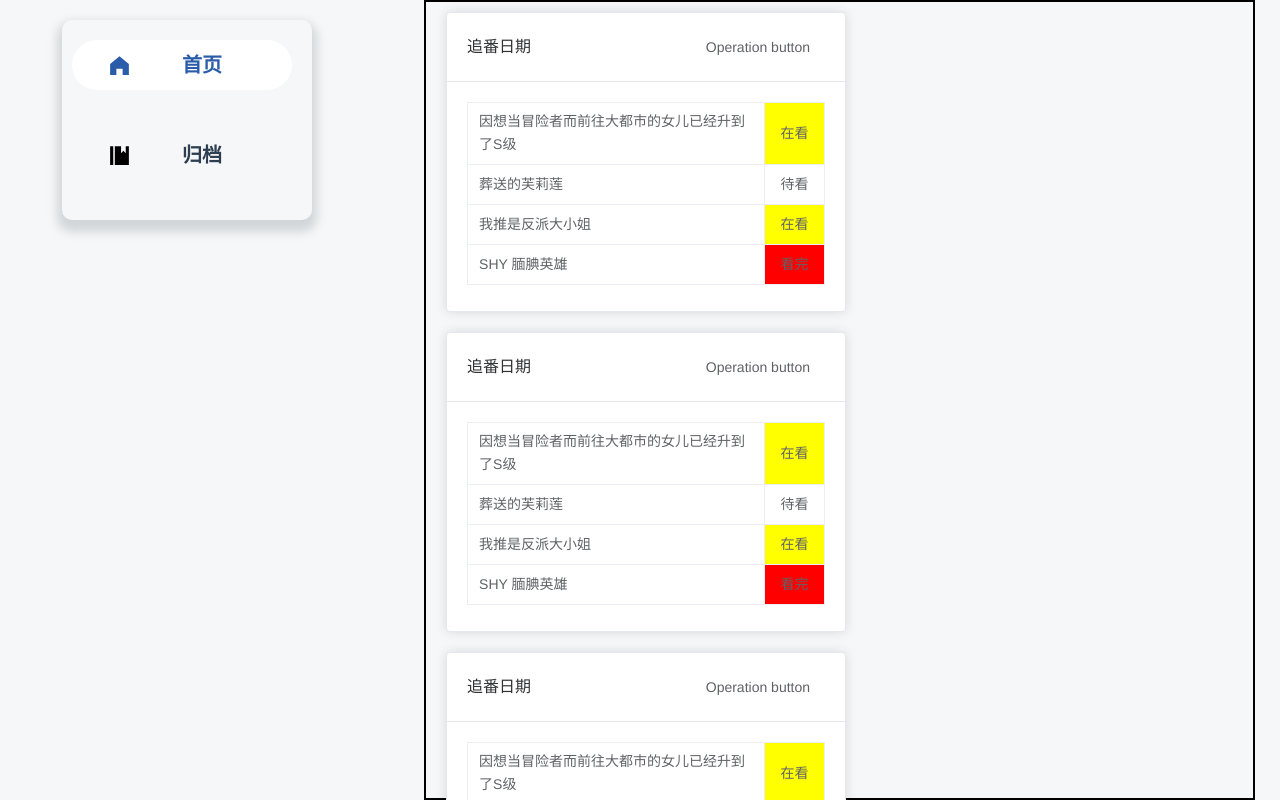
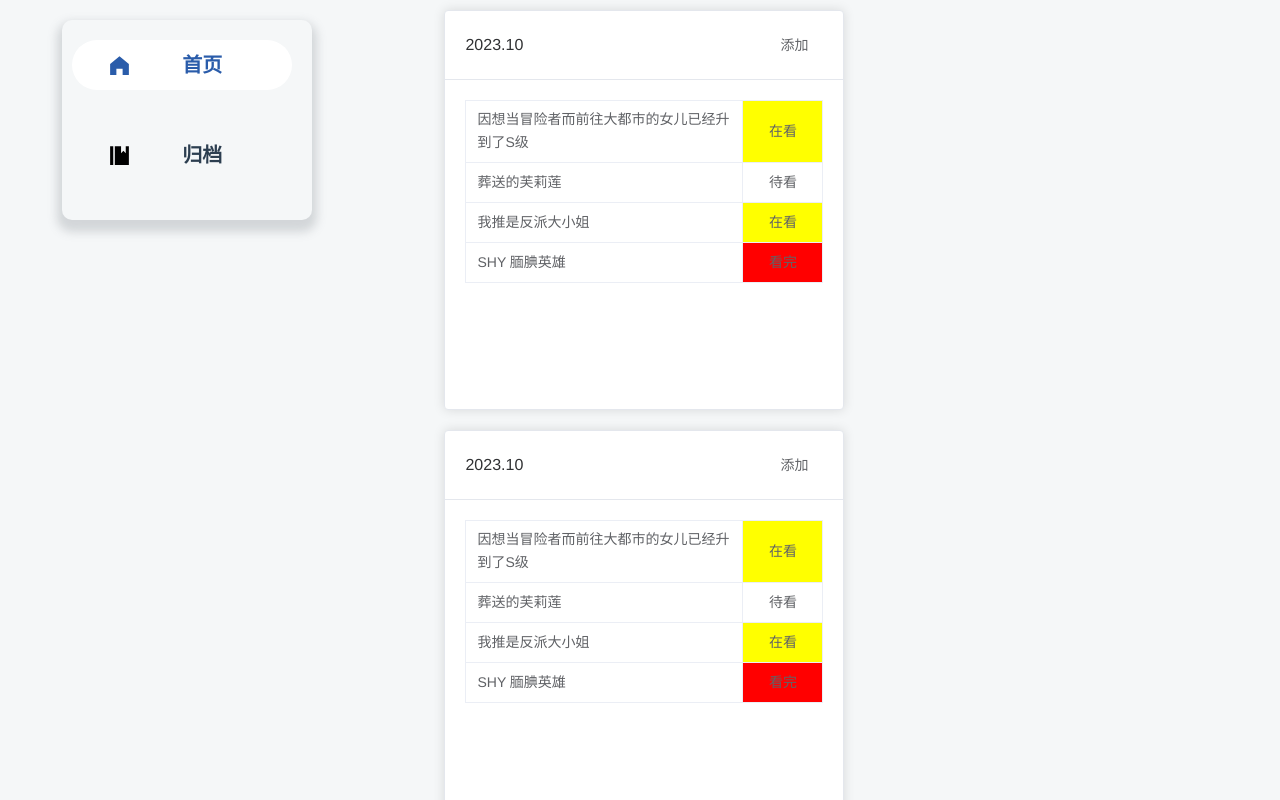
Before and after one commit to kurodasense/animerecord, a Vue app in the folder animerecord/: page /main/home in a window 1280 px wide. Shown: the top 800 px of the page. Built offline with nearby package versions, Linux system fonts and the light colour scheme.

Commit message:
card-item的单元格修改

```diff
--- a/animerecord/src/components/Rightcontent/CardItem.vue
+++ b/animerecord/src/components/Rightcontent/CardItem.vue
@@ -2,14 +2,43 @@
   <el-card class="box-card">
     <template #header>
       <div class="card-header">
-        <span>追番日期</span>
-        <el-button class="button" text>Operation button</el-button>
+        <span>{{record_date}}</span>
+        <el-button class="button" text @click="addRecord">添加</el-button>
       </div>
     </template>
-    <el-scrollbar height="200px">
-      <el-table :data="tableData" border style="width: 100%" :show-header="false" :cell-style="cellStyle">
-        <el-table-column prop="anime_name" label="anime_name" width="auto" />
-        <el-table-column prop="watch_status" label="watch_status" width="60" align="center" />
+    <el-scrollbar height="300px">
+      <el-table
+        :data="tableData"
+        border
+        style="width: 100%"
+        :show-header="false"
+        :cell-style="cellStyle"
+        :row-class-name="tableRowClassName"
+        @cell-dblclick="tabClick">
+        <el-table-column prop="anime_name" label="anime_name" width="auto">
+          <template #default="scope">
+            <span v-if="scope.row.index === tabClickIndex && tabClickLabel === 'anime_name'">
+              <el-input
+                v-model="scope.row.anime_name"
+                type="textarea"
+                autosize
+                ref="elinput"
+                @blur="inputBlur(scope)"/>
+            </span>
+            <span v-else>{{ scope.row.anime_name }}</span>
+          </template>
+        </el-table-column>
+        <el-table-column prop="watch_status" label="watch_status" width="80" align="center">
+          <template #default="scope">
+            <span v-if="scope.row.index === tabClickIndex && tabClickLabel === 'watch_status'">
+              <el-input
+              v-model="scope.row.watch_status"
+              ref="elinput"
+              @blur="inputBlur(scope)"/>
+            </span>
+            <span v-else>{{ scope.row.watch_status }}</span>
+          </template>
+        </el-table-column>
       </el-table>
     </el-scrollbar>
   </el-card>
@@ -20,25 +49,47 @@ export default {
   name: 'CardItem',
   data() {
     return {
+      record_date: '2023.10',
       tableData: [
         { anime_name: "因想当冒险者而前往大都市的女儿已经升到了S级", watch_status: "在看" },
         { anime_name: "葬送的芙莉莲", watch_status: "待看" },
         { anime_name: "我推是反派大小姐", watch_status: "在看" },
         { anime_name: "SHY 腼腆英雄", watch_status: "看完" },
-      ]
+      ],
+      tabClickIndex: null, // 当前点击的单元格
+      tabClickLabel: '', // 当前点击的列名
     }
   },
   methods: {
     cellStyle({ row, column, rowIndex, columnIndex }) {
       switch (row.watch_status) {
         case "在看":
-          if (columnIndex === 1) return { "background": "yellow" }
-        case "待看":
-          if (columnIndex === 1) return { "background": "" }
+          if (columnIndex === 1) return { "background": "yellow" };
         case "看完":
-          if (columnIndex === 1) return { "background": "red" }
+          if (columnIndex === 1) return { "background": "red" };
+        default:
+          if (columnIndex === 1) return { "background": "" };
       }
-    }
+    },
+    tableRowClassName({row, rowIndex}){
+      row.index = rowIndex;
+    },
+    tabClick(row, column, cell, event){
+      this.tabClickIndex = row.index;
+      this.tabClickLabel = column.label;
+      this.$nextTick(() =>{
+        this.$refs.elinput.focus();
+      });
+    },
+    inputBlur(scope){
+      this.tabClickIndex = null;
+      this.tabClickLabel = '';
+      // todo: 保存数据
+
+    },
+    addRecord(){
+      this.tableData.push({anime_name: '/', watch_status: '/'});
+    },
   }
 }
 
@@ -46,21 +97,18 @@ export default {
 <style scoped>
 .box-card {
   width: 400px;
-  height: 300px;
+  height: 400px;
   margin: 10px 20px;
 }
-
 .card-header {
   display: flex;
   justify-content: space-between;
   align-items: center;
 
 }
-
 .text {
   font-size: 14px;
 }
-
 .item {
   margin-bottom: 18px;
 }
--- a/animerecord/src/views/home/Home.vue
+++ b/animerecord/src/views/home/Home.vue
@@ -8,7 +8,22 @@
 import CardItem from '@/components/Rightcontent/CardItem'
   export default{
     name: 'Home',
-    components: {CardItem}
+    components: {CardItem},
+    data(){
+      return {
+        anime_record: []
+      }
+    },
+    created(){
+      // this.getAnimeRecord();
+    },
+    methods: {
+      getAnimeRecord(){
+        const data = fs.readFileSync('data.json','utf8');	//读取json文件
+        let temp = JSON.parse(data)	//将数据解析为json对象
+        console.log(temp);
+      }
+    }
   }
 
 
--- a/animerecord/src/views/main/Main.vue
+++ b/animerecord/src/views/main/Main.vue
@@ -26,7 +26,6 @@ export default {
   flex: 1;
   margin: 0 auto;
   align-items: flex-start;
-  height: 100%;
 }
 
 .left-nav {
@@ -39,7 +38,6 @@ export default {
 .right-content {
   width: 100%;
   height: 100%;
-  border: 2px black solid;
   margin: 0 25px 0 50px;
 }
 </style>
```
Also changed, not shown: animerecord/src/data/data.json (added, +20 -0 lines), 1 other file (tests, documents, lock files or other folders).
